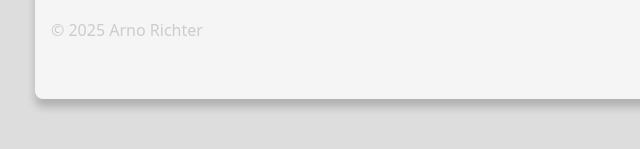
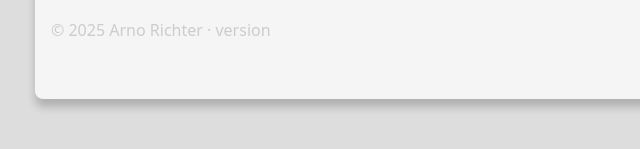
Before and after one commit to oelna/cityguide, a plain HTML site: page index.html in a window 1280 px wide. Shown: the part 493-642 px from the top of the page, 125-765 px from the left. Drawn offline with Linux system fonts and the light colour scheme.

```diff
--- a/index.html
+++ b/index.html
@@ -26,7 +26,7 @@
 		</main>
 
 		<footer>
-			<p>&copy; 2025 Arno Richter</p>
+			<p>&copy; 2025 Arno Richter &middot; version <!-- VERSION_PLACEHOLDER --></p>
 		</footer>
 	</div>
 
```
Also changed, not shown: 1 other file.
